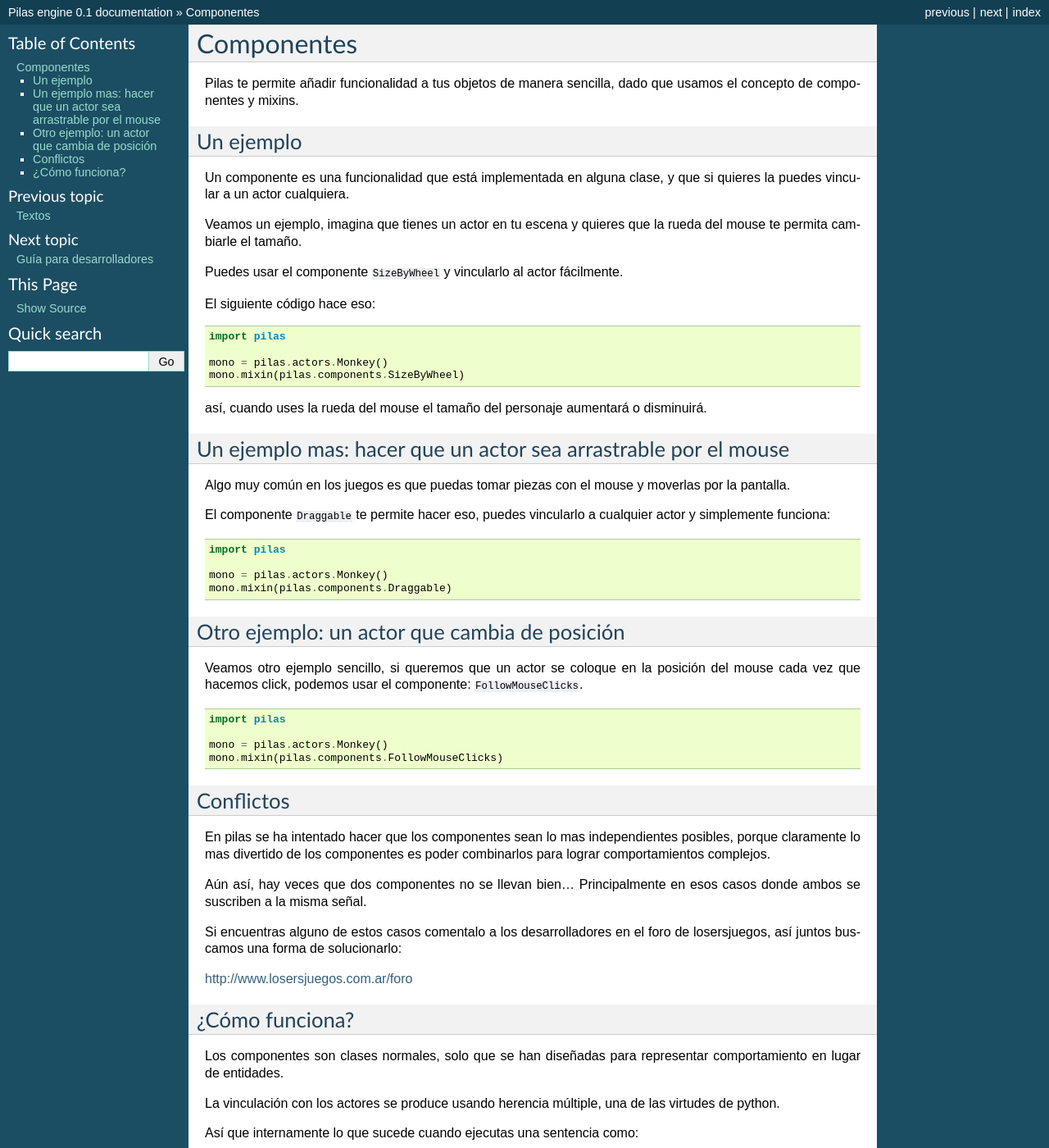
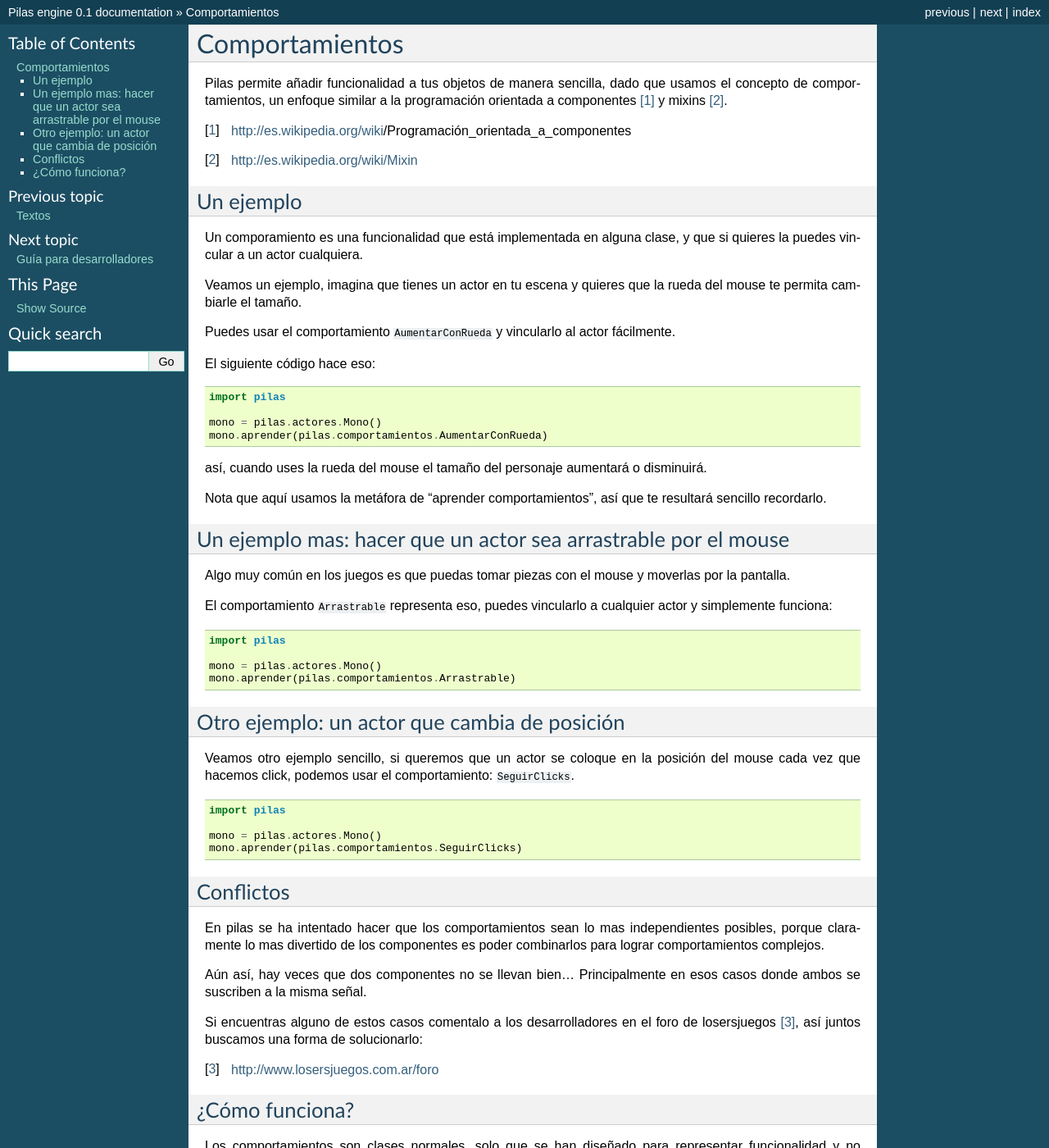
Before and after one commit to hugoruscitti/pilas-docs, a Sphinx documentation site: the page built from source/components.rst, in a window 1280 px wide and 1400 px high. Shown: the whole window at 82% size. Built offline with Sphinx 7.4.7, drawn with Linux system fonts in a browser that asks for light colours; some of the changed text lies outside the part shown.

Commit message:
actualizando la primer parte de la documentacion al espanol.

```diff
--- a/source/components.rst
+++ b/source/components.rst
@@ -1,15 +1,19 @@
-Componentes
-===========
+Comportamientos
+===============
 
-Pilas te permite añadir funcionalidad a tus objetos
+Pilas permite añadir funcionalidad a tus objetos
 de manera sencilla, dado que usamos el concepto
-de componentes y mixins.
+de comportamientos, un enfoque similar a la
+programación orientada a componentes [#]_ y mixins [#]_.
+
+.. [#] http://es.wikipedia.org/wiki/Programación_orientada_a_componentes
+.. [#] http://es.wikipedia.org/wiki/Mixin
 
 
 Un ejemplo
 ----------
 
-Un componente es una funcionalidad que está implementada
+Un comporamiento es una funcionalidad que está implementada
 en alguna clase, y que si quieres la puedes vincular
 a un actor cualquiera.
 
@@ -17,7 +21,7 @@ Veamos un ejemplo, imagina que tienes un actor en
 tu escena y quieres que la rueda del mouse te permita
 cambiarle el tamaño.
 
-Puedes usar el componente ``SizeByWheel`` y vincularlo
+Puedes usar el comportamiento ``AumentarConRueda`` y vincularlo
 al actor fácilmente.
 
 El siguiente código hace eso:
@@ -26,12 +30,14 @@ El siguiente código hace eso:
 
     import pilas
 
-    mono = pilas.actors.Monkey()
-    mono.mixin(pilas.components.SizeByWheel)
+    mono = pilas.actores.Mono()
+    mono.aprender(pilas.comportamientos.AumentarConRueda)
 
 así, cuando uses la rueda del mouse el tamaño del personaje aumentará
 o disminuirá.
 
+Nota que aquí usamos la metáfora de "aprender comportamientos", así
+que te resultará sencillo recordarlo.
 
 
 Un ejemplo mas: hacer que un actor sea arrastrable por el mouse
@@ -40,15 +46,15 @@ Un ejemplo mas: hacer que un actor sea arrastrable por el mouse
 Algo muy común en los juegos es que puedas
 tomar piezas con el mouse y moverlas por la pantalla.
 
-El componente ``Draggable`` te permite hacer eso, puedes vincularlo
+El comportamiento ``Arrastrable`` representa eso, puedes vincularlo
 a cualquier actor y simplemente funciona:
 
 .. code-block:: python
 
     import pilas
 
-    mono = pilas.actors.Monkey()
-    mono.mixin(pilas.components.Draggable)
+    mono = pilas.actores.Mono()
+    mono.aprender(pilas.comportamientos.Arrastrable)
 
 
 Otro ejemplo: un actor que cambia de posición
@@ -56,41 +62,41 @@ Otro ejemplo: un actor que cambia de posición
 
 Veamos otro ejemplo sencillo, si queremos que un actor
 se coloque en la posición del mouse cada vez que hacemos
-click, podemos usar el componente: ``FollowMouseClicks``.
+click, podemos usar el comportamiento: ``SeguirClicks``.
 
 .. code-block:: python
 
     import pilas
 
-    mono = pilas.actors.Monkey()
-    mono.mixin(pilas.components.FollowMouseClicks)
+    mono = pilas.actores.Mono()
+    mono.aprender(pilas.comportamientos.SeguirClicks)
 
 
 Conflictos
 ----------
 
-En pilas se ha intentado hacer que los componentes sean
+En pilas se ha intentado hacer que los comportamientos sean
 lo mas independientes posibles, porque claramente lo mas
 divertido de los componentes es poder combinarlos para
 lograr comportamientos complejos.
 
-Aún así, hay veces que dos componentes no se llevan bien... Principalmente
-en esos casos donde ambos se suscriben a la misma señal.
+Aún así, hay veces que dos componentes no se llevan bien...
+Principalmente en esos casos donde ambos se suscriben
+a la misma señal.
 
 Si encuentras alguno de estos casos comentalo a los desarrolladores
-en el foro de losersjuegos, así juntos buscamos una forma
+en el foro de losersjuegos [#]_, así juntos buscamos una forma
 de solucionarlo:
 
-http://www.losersjuegos.com.ar/foro
+.. [#] http://www.losersjuegos.com.ar/foro
 
 
 
 ¿Cómo funciona?
 ---------------
 
-Los componentes son clases normales, solo que se han
-diseñadas para representar comportamiento en lugar de
-entidades.
+Los comportamientos son clases normales, solo que se han
+diseñado para representar funcionalidad y no entidades.
 
 La vinculación con los actores se produce usando herencia
 múltiple, una de las virtudes de python.
@@ -98,10 +104,10 @@ múltiple, una de las virtudes de python.
 Así que internamente lo que sucede cuando ejecutas una
 sentencia como::
 
-    actor.mixin(pilas.components.Component)
+    actor.aprender(pilas.comportamiento.Comportamiento)
 
 es que la instancia de la clase actor pasa a tener una
-superclase adicional, llamada ``Component``.
+superclase adicional, llamada ``Comportamiento``.
 
 A diferencia de la programación orientada a objetos
 clásica, en ``pilas`` los objetos no guardan una
```
Also changed, not shown: source/developers.rst (+6 -1 lines), source/empezando.rst (+29 -16 lines), source/image.rst (+4 -4 lines), source/interpolation.rst (+6 -6 lines), source/pilas.rst (+17 -17 lines).
